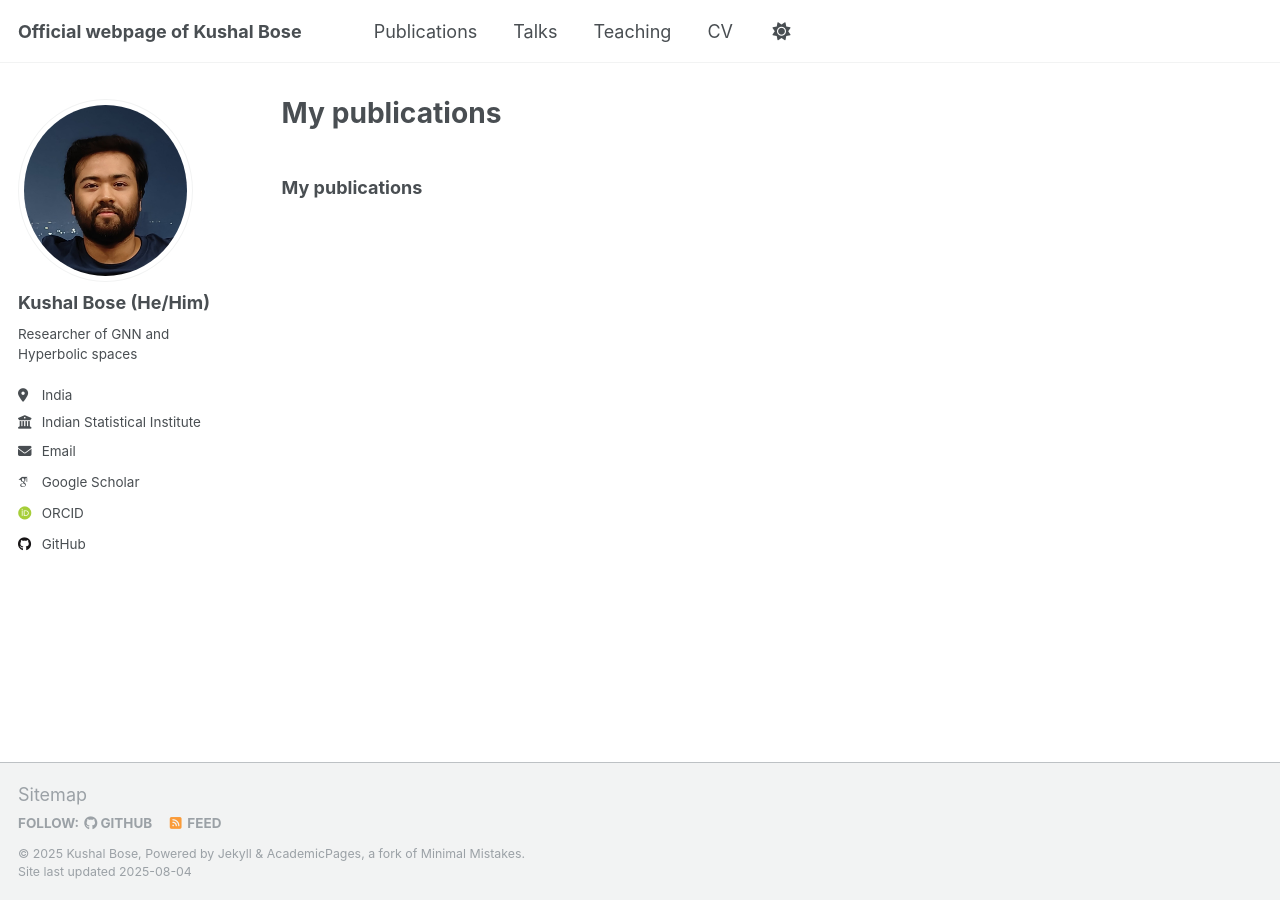
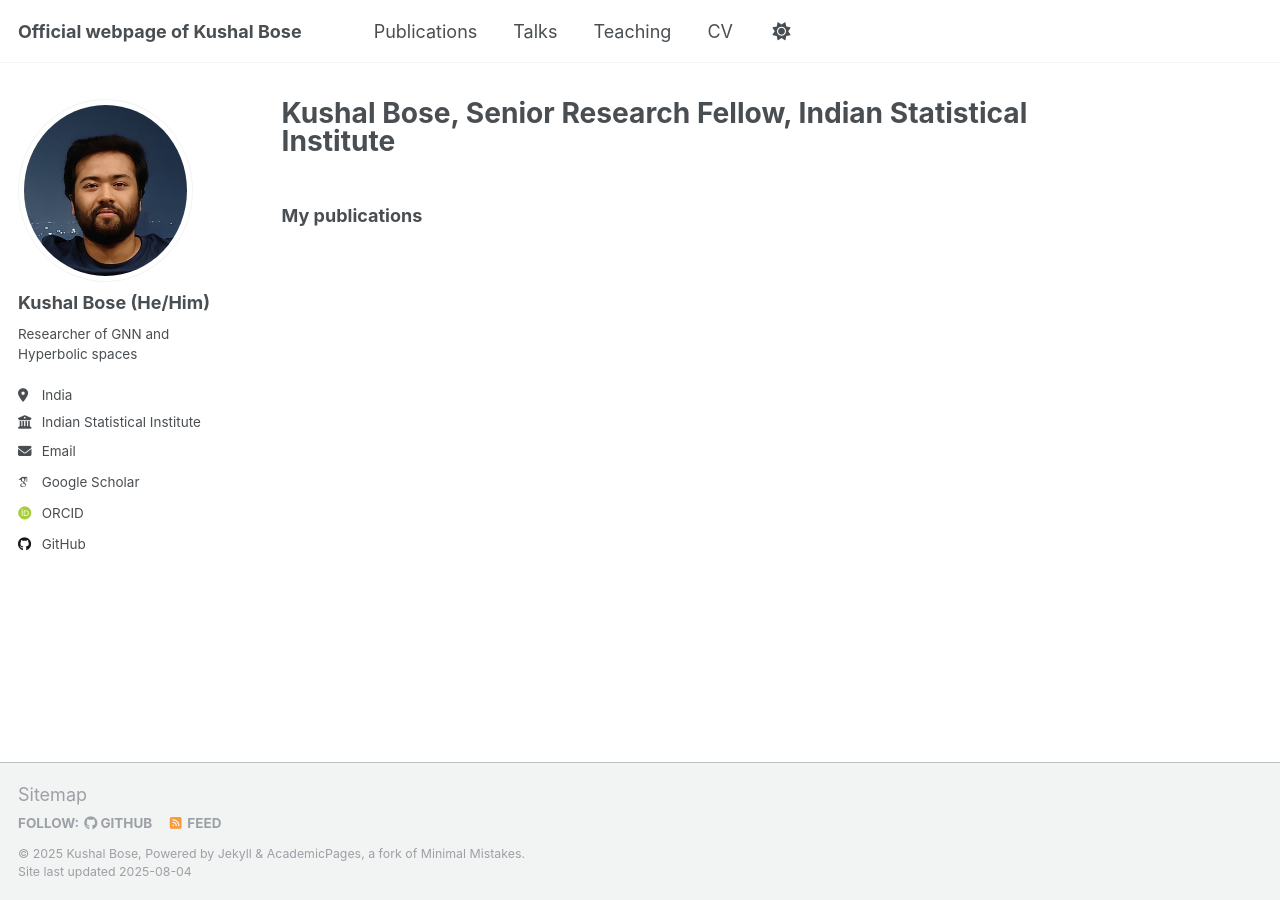
Before and after one commit to kushalbose92/kushalbose92.github.io, a Jekyll site: the page built from _pages/mypub.md, in a window 1280 px wide. Built offline with Jekyll 4.4.1, drawn with Linux system fonts in a browser that asks for light colours; some web fonts are replaced; our own code applies the rules of GitHub Pages for plain Markdown files; a script that is not in the unit is left out.

Commit message:
Update mypub.md

```diff
--- a/_pages/mypub.md
+++ b/_pages/mypub.md
@@ -1 +1,11 @@
+---
+permalink: /
+title: "Kushal Bose, Senior Research Fellow, Indian Statistical Institute"
+author_profile: true
+redirect_from:
+  - /mypub/
+  - /mypub.md
+---
+
+
 ### My publications
```
